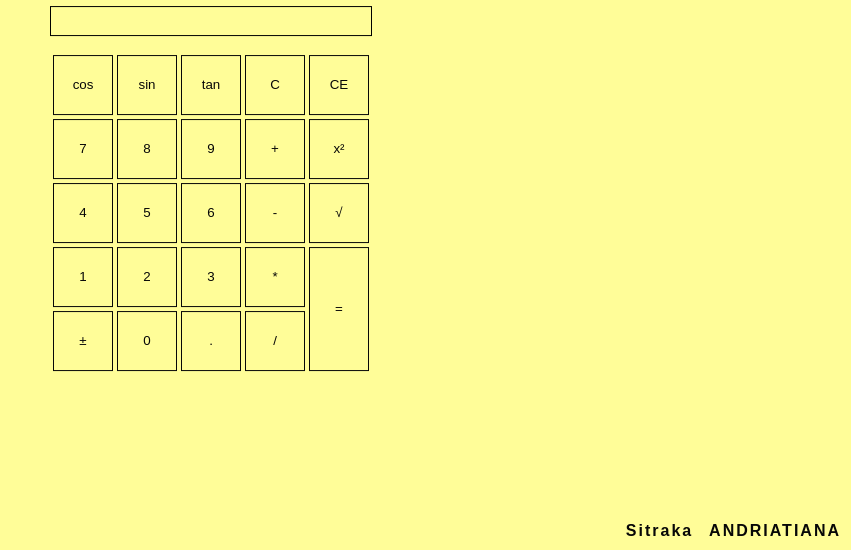
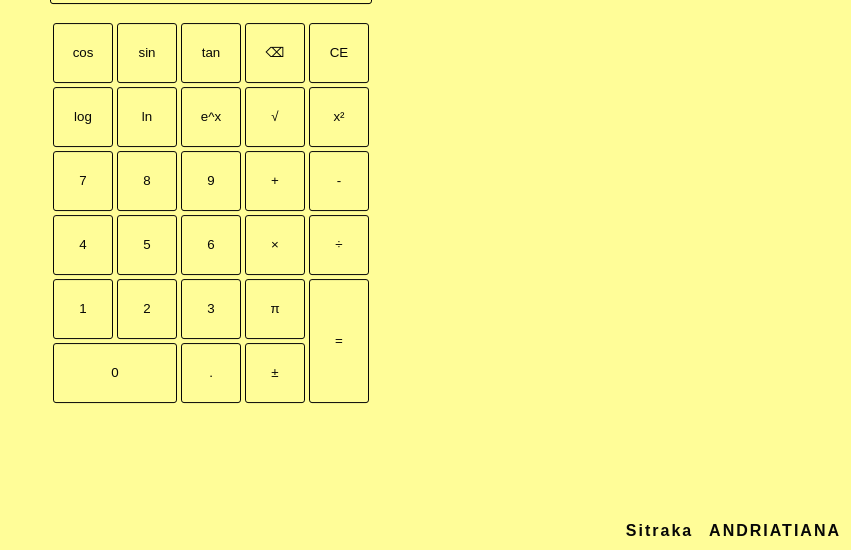
Before and after one commit to rakotomandimby/tpgg1, a plain HTML site: page index.html in a window 1280 px wide. Shown: the part 250-800 px from the top of the page, without its empty margins (429-1280 px from the left). Drawn offline with Linux system fonts and the light colour scheme.

Commit message:
Log, ln, exp, pi added

```diff
--- a/index.html
+++ b/index.html
@@ -7,44 +7,54 @@
     <div id="container">
       <script src="script-0.js"></script>
       <h1>ESTI</h1>
-      <div><form name="ecran"><input id='zone_text' type="text"></input></form></div>
+      <div><form name="ecran"><input id='zone_text' readonly type="text"></input></form></div>
       <table>
         <form name="calc">
           <tr>
             <td><input type="button" value="cos" id="cos"></td>
             <td><input type="button" value="sin" id="sin"></td>
             <td><input type="button" value="tan" id="tan"></td>
-             <td><input type="button" value="C" id="C"></td>
+            <td><input type="button" value="⌫" id="C"></td>
             <td><input type="button" value="CE" id="CE"></td>
+          </tr>
+          <tr>
+            <td><input type="button" value="log" id="log"></td>
+            <td><input type="button" value="ln" id="ln"></td>
+            <td><input type="button" value="e^x" id="exp"></td>
+            <td><input type="button" value="√" id="racine"></td>
+            <td><input type="button" value="x²" id="carre"></td>
           </tr>
           <tr>
             <td><input type="button" value="7" class="chiffre"></td>
             <td><input type="button" value="8" class="chiffre"></td>
             <td><input type="button" value="9" class="chiffre"></td>
             <td><input type="button" value="+" id="plus"></td>
-            <td><input type="button" value="x²" id="carre"></td>
+            <td><input type="button" value="-" id="moins"></td>
+
           </tr>
 
           <tr>
             <td><input type="button" value="4" class="chiffre"></td>
             <td><input type="button" value="5" class="chiffre"></td>
             <td><input type="button" value="6" class="chiffre"></td>
-            <td><input type="button" value="-" id="moins"></td>
-            <td><input type="button" value="√" id="racine"></td>
+            <td><input type="button" value="×" id="fois"></td>
+            <td><input type="button" value="÷" id="division"></td>
+
+
           </tr>
 
           <tr>
             <td><input type="button" value="1" class="chiffre"></td>
             <td><input type="button" value="2" class="chiffre"></td>
             <td><input type="button" value="3" class="chiffre"></td>
-            <td><input type="button" value="*" id="fois"></td>
+            <td><input type="button" value="π" id="pi"></td>
             <td rowspan="2"><input type="button" value="=" onClick="" id="egal"></td>
           </tr>
           <tr>
+            <td colspan="2"><input type="button" value="0"  class="chiffre"></td>
+            <td><input type="button" value="." id="dot"></td>
             <td><input type="button" value="±" id="plusoumoins"></td>
-            <td><input type="button" value="0"  class="chiffre"></td>
-            <td><input type="button" value="." id="dot"></td>
-            <td><input type="button" value="/" id="division"></td>
+
           </tr>
         </form>
       </table>
--- a/script-1.js
+++ b/script-1.js
@@ -154,6 +154,42 @@ var tangente = function () {
 }
 tan.addEventListener('click', tangente)
 
+var log = document.getElementById('log');
+var log_dix = function () {
+    if (document.getElementById('zone_text').value != 'NaN' && document.getElementById('zone_text').value != '') {
+        document.getElementById('zone_text').value = Math.log10(parseFloat(document.getElementById('zone_text').value));
+    }
+    val = 'egal'
+}
+log.addEventListener('click', log_dix)
+
+var ln = document.getElementById('ln');
+var log_deux = function () {
+    if (document.getElementById('zone_text').value != 'NaN' && document.getElementById('zone_text').value != '') {
+        document.getElementById('zone_text').value = Math.log2(parseFloat(document.getElementById('zone_text').value));
+    }
+    val = 'egal'
+}
+ln.addEventListener('click', log_deux)
+
+var exp = document.getElementById('exp');
+var exponentielle = function () {
+    if (document.getElementById('zone_text').value != 'NaN' && document.getElementById('zone_text').value != '') {
+        document.getElementById('zone_text').value = Math.exp(parseFloat(document.getElementById('zone_text').value));
+    }
+    val = 'egal'
+}
+exp.addEventListener('click', exponentielle)
+
+var pi = document.getElementById('pi');
+var val_pi = function () {
+    if (document.getElementById('zone_text').value == '') {
+        document.getElementById('zone_text').value = Math.PI;
+    }
+    val = 'egal'
+}
+pi.addEventListener('click', val_pi)
+
 var egal = document.getElementById('egal');
 var show = function () {
     if (val == 'egal') {
--- a/style.css
+++ b/style.css
@@ -33,6 +33,7 @@ input[type] {
     width: 60px;
     background: none;
     border: 1px solid #070707;
+    border-radius: 3px;
     color: #070707;
     box-sizing: border-box;
     transition: 0.3s;
@@ -45,6 +46,9 @@ input[type]:hover {
 
 input[value='='] {
     height: 124px;
+}
+input[value='0'] {
+    width: 124px;
 }
 
 
```
